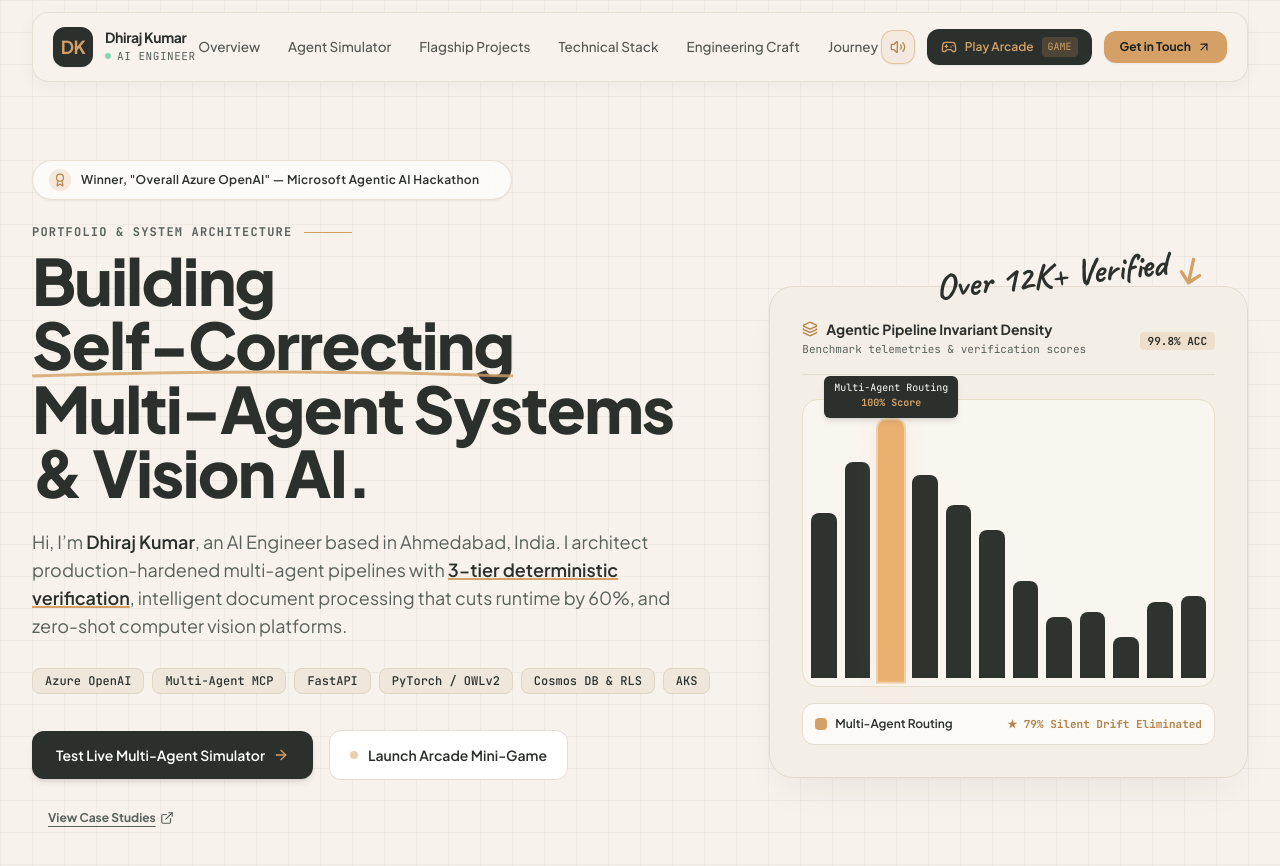
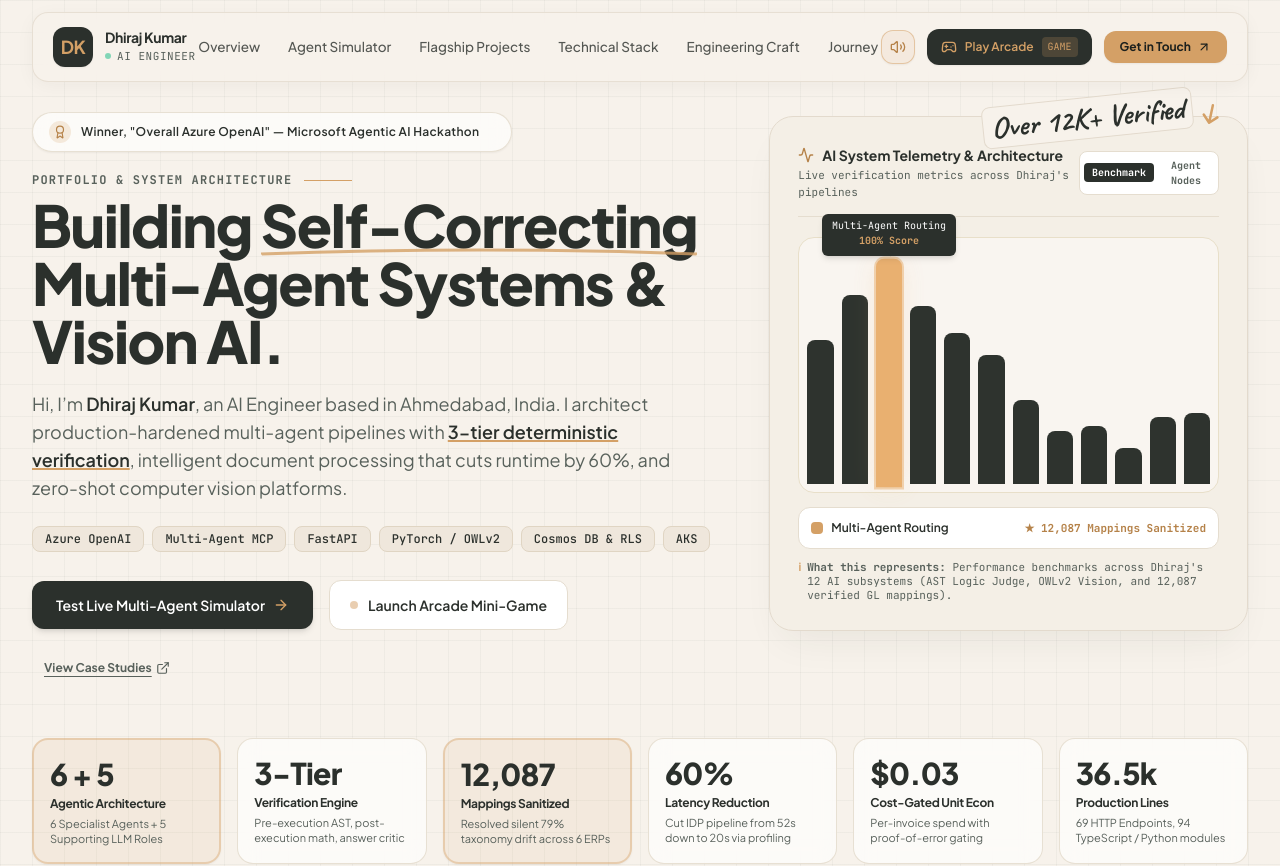
Before and after one commit to iron-man-avenger/dhiraj-portfolio, a React (Vite) app: page / in a window 1280 px wide. Shown: the top 866 px of the page. Built offline with nearby package versions, Linux system fonts and the light colour scheme.

Commit message:
feat: align hero card to top, eliminate empty space, and add clear telemetry explanation & dual-mode toggle

```diff
--- a/src/components/Hero.tsx
+++ b/src/components/Hero.tsx
@@ -4,7 +4,7 @@ import {
   Award,
   ArrowRight,
   ExternalLink,
-  Layers
+  Activity
 } from 'lucide-react';
 import { personalInfo, headlineMetrics, signatureChartData } from '../data/portfolioData';
 import { sounds } from '../utils/soundEffects';
@@ -15,21 +15,37 @@ interface HeroProps {
 
 export const Hero: React.FC<HeroProps> = ({ onOpenArcade }) => {
   const [activeBar, setActiveBar] = useState<number | null>(2); // Default to the amber bar
+  const [viewMode, setViewMode] = useState<'chart' | 'network'>('chart');
+
+  const specialistAgents = [
+    { name: 'Accounting P&L', role: 'Variance & GL Analysis' },
+    { name: 'Sales Agent', role: 'Revenue & Covers' },
+    { name: 'Timesheet / Labor', role: 'Staff Hours & Costs' },
+    { name: 'KPI / Forecasts', role: 'Predictive Trends' },
+    { name: 'Stocktake', role: 'Multi-Tenant Postgres' },
+    { name: 'Advisory', role: 'Strategic Q&A' },
+  ];
 
   return (
-    <section id="overview" className="relative pt-32 pb-20 md:pt-40 md:pb-28 overflow-hidden bg-grid-pattern">
+    <section id="overview" className="relative pt-24 pb-16 md:pt-28 md:pb-24 overflow-hidden bg-grid-pattern">
       {/* Ambient background glows */}
-      <div className="absolute top-20 left-1/2 -translate-x-1/2 w-[700px] h-[350px] bg-amber/15 rounded-full blur-[120px] pointer-events-none -z-10" />
-      <div className="absolute top-96 right-10 w-[400px] h-[400px] bg-[#E8DFC9]/40 rounded-full blur-[90px] pointer-events-none -z-10" />
+      <div className="absolute top-16 left-1/2 -translate-x-1/2 w-[700px] h-[350px] bg-amber/15 rounded-full blur-[120px] pointer-events-none -z-10" />
+      <div className="absolute top-80 right-10 w-[400px] h-[400px] bg-[#E8DFC9]/40 rounded-full blur-[90px] pointer-events-none -z-10" />
 
       <div className="max-w-7xl mx-auto px-4 sm:px-6 lg:px-8">
 
-        {/* Top Accolade Banner */}
+        {/* Two Column Layout: Top-Aligned Grid */}
+        <div className="grid grid-cols-1 lg:grid-cols-12 gap-8 lg:gap-12 items-start">
+
+          {/* Left Column: Editorial Headline & Actions (7 cols) */}
+          <div className="lg:col-span-7 flex flex-col gap-5">
+
+            {/* Top Accolade Banner (Inside left col to keep right col perfectly aligned) */}
             <motion.div
-          initial={{ opacity: 0, y: -15 }}
+              initial={{ opacity: 0, y: -10 }}
               animate={{ opacity: 1, y: 0 }}
-          transition={{ duration: 0.6 }}
-          className="inline-flex items-center gap-2.5 px-4 py-2 rounded-full glass-card border border-[#E5DDCF] shadow-sm mb-6"
+              transition={{ duration: 0.5 }}
+              className="inline-flex items-center gap-2.5 px-4 py-2 rounded-full glass-card border border-[#E5DDCF] shadow-sm self-start"
             >
               <div className="p-1 rounded-full bg-amber/20 text-charcoal">
                 <Award className="w-3.5 h-3.5 text-amber-dark" />
@@ -40,17 +56,11 @@ export const Hero: React.FC<HeroProps> = ({ onOpenArcade }) => {
               <span className="w-1.5 h-1.5 rounded-full bg-amber animate-ping" />
             </motion.div>
 
-        {/* Two Column Layout: Hero Copy + Interactive Signature Chart */}
-        <div className="grid grid-cols-1 lg:grid-cols-12 gap-12 items-center">
-
-          {/* Left Column: Editorial Headline & Actions (7 cols) */}
-          <div className="lg:col-span-7 flex flex-col gap-6">
-
             <div className="relative">
               <motion.div
                 initial={{ opacity: 0, y: 20 }}
                 animate={{ opacity: 1, y: 0 }}
-                transition={{ duration: 0.7 }}
+                transition={{ duration: 0.6 }}
               >
                 <div className="flex items-center gap-3 mb-2">
                   <span className="font-mono text-xs uppercase tracking-widest text-charcoal-muted font-bold">
@@ -59,7 +69,7 @@ export const Hero: React.FC<HeroProps> = ({ onOpenArcade }) => {
                   <div className="h-[1px] w-12 bg-amber" />
                 </div>
 
-                <h1 className="text-4xl sm:text-6xl lg:text-[64px] font-extrabold text-charcoal tracking-tight leading-[1.08] font-sans">
+                <h1 className="text-4xl sm:text-5xl lg:text-[58px] font-extrabold text-charcoal tracking-tight leading-[1.08] font-sans">
                   Building <span className="relative inline-block text-charcoal">
                     Self-Correcting
                     <svg className="absolute -bottom-1 left-0 w-full h-3 text-amber opacity-80" viewBox="0 0 100 12" preserveAspectRatio="none">
@@ -75,7 +85,7 @@ export const Hero: React.FC<HeroProps> = ({ onOpenArcade }) => {
             <motion.p
               initial={{ opacity: 0, y: 20 }}
               animate={{ opacity: 1, y: 0 }}
-              transition={{ duration: 0.7, delay: 0.15 }}
+              transition={{ duration: 0.6, delay: 0.1 }}
               className="text-base sm:text-lg text-charcoal-muted font-normal leading-relaxed max-w-2xl"
             >
               Hi, I’m <span className="font-semibold text-charcoal">{personalInfo.name}</span>, an AI Engineer based in {personalInfo.location}. I architect production-hardened multi-agent pipelines with <span className="font-semibold text-charcoal underline decoration-amber decoration-2">3-tier deterministic verification</span>, intelligent document processing that cuts runtime by 60%, and zero-shot computer vision platforms.
@@ -85,7 +95,7 @@ export const Hero: React.FC<HeroProps> = ({ onOpenArcade }) => {
             <motion.div
               initial={{ opacity: 0, y: 15 }}
               animate={{ opacity: 1, y: 0 }}
-              transition={{ duration: 0.6, delay: 0.25 }}
+              transition={{ duration: 0.5, delay: 0.2 }}
               className="flex flex-wrap gap-2 pt-1"
             >
               {['Azure OpenAI', 'Multi-Agent MCP', 'FastAPI', 'PyTorch / OWLv2', 'Cosmos DB & RLS', 'AKS'].map((badge) => (
@@ -102,8 +112,8 @@ export const Hero: React.FC<HeroProps> = ({ onOpenArcade }) => {
             <motion.div
               initial={{ opacity: 0, y: 20 }}
               animate={{ opacity: 1, y: 0 }}
-              transition={{ duration: 0.6, delay: 0.35 }}
-              className="flex flex-wrap items-center gap-4 pt-3"
+              transition={{ duration: 0.6, delay: 0.3 }}
+              className="flex flex-wrap items-center gap-4 pt-2"
             >
               <a
                 href="#simulator"
@@ -128,7 +138,7 @@ export const Hero: React.FC<HeroProps> = ({ onOpenArcade }) => {
               <a
                 href="#projects"
                 onClick={() => sounds.playTap()}
-                className="px-4 py-3.5 text-xs font-bold text-charcoal-muted hover:text-charcoal underline underline-offset-4 transition-colors flex items-center gap-1"
+                className="px-3 py-3.5 text-xs font-bold text-charcoal-muted hover:text-charcoal underline underline-offset-4 transition-colors flex items-center gap-1"
               >
                 <span>View Case Studies</span>
                 <ExternalLink className="w-3.5 h-3.5" />
@@ -136,45 +146,71 @@ export const Hero: React.FC<HeroProps> = ({ onOpenArcade }) => {
             </motion.div>
           </div>
 
-          {/* Right Column: The Signature Interactive Bar Chart (5 cols) */}
-          <div className="lg:col-span-5 relative">
+          {/* Right Column: Flush Top-Aligned Telemetry Card (5 cols) */}
+          <div className="lg:col-span-5 relative w-full pt-1">
             <motion.div
               initial={{ opacity: 0, scale: 0.95 }}
               animate={{ opacity: 1, scale: 1 }}
-              transition={{ duration: 0.8, delay: 0.2 }}
-              className="relative p-6 sm:p-8 rounded-3xl bg-[#F4EFE6] border border-[#E3DACD] shadow-elevated"
+              transition={{ duration: 0.6, delay: 0.15 }}
+              className="relative p-6 sm:p-7 rounded-3xl bg-[#F4EFE6] border border-[#E3DACD] shadow-elevated"
             >
-              {/* Reference-echoed handwritten note */}
-              <div className="absolute -top-6 right-6 sm:-top-8 sm:right-10 flex items-center gap-2 z-20">
-                <span className="handwriting text-3xl sm:text-4xl text-charcoal font-bold transform -rotate-6 select-none">
+              {/* Handwritten Note positioned snugly on top corner */}
+              <div className="absolute -top-5 right-6 flex items-center gap-1.5 z-20 pointer-events-none">
+                <span className="handwriting text-2xl sm:text-3xl text-charcoal font-bold transform -rotate-6 select-none bg-[#F7F2EB] px-2 py-0.5 rounded-lg border border-[#E3DACD]">
                   Over 12K+ Verified
                 </span>
-                <svg className="w-8 h-8 text-amber transform rotate-12 -translate-y-1" fill="none" viewBox="0 0 24 24" stroke="currentColor">
+                <svg className="w-6 h-6 text-amber transform rotate-12 -translate-y-1" fill="none" viewBox="0 0 24 24" stroke="currentColor">
                   <path strokeLinecap="round" strokeLinejoin="round" strokeWidth="2.5" d="M19 14l-7 7m0 0l-7-7m7 7V3" />
                 </svg>
               </div>
 
-              {/* Chart Header */}
-              <div className="flex items-center justify-between border-b border-[#E5DDCF] pb-4 mb-6">
+              {/* Card Header with View Switcher */}
+              <div className="flex items-center justify-between border-b border-[#E5DDCF] pb-4 mb-5">
                 <div>
                   <h3 className="font-bold text-charcoal text-sm font-sans flex items-center gap-2">
-                    <Layers className="w-4 h-4 text-amber-dark" />
-                    Agentic Pipeline Invariant Density
+                    <Activity className="w-4 h-4 text-amber-dark" />
+                    AI System Telemetry & Architecture
                   </h3>
                   <p className="text-[11px] font-mono text-charcoal-muted mt-0.5">
-                    Benchmark telemetries & verification scores
+                    Live verification metrics across Dhiraj's pipelines
                   </p>
                 </div>
-                <div className="text-right">
-                  <span className="text-[11px] font-mono font-bold px-2 py-0.5 rounded bg-amber/20 text-charcoal">
-                    99.8% ACC
-                  </span>
+
+                {/* View Switcher: Chart vs Agent Topology */}
+                <div className="flex items-center gap-1 p-1 bg-white rounded-lg border border-[#E5DDCF]">
+                  <button
+                    onClick={() => {
+                      sounds.playTap();
+                      setViewMode('chart');
+                    }}
+                    className={`px-2 py-0.5 rounded text-[10px] font-mono font-bold transition-all ${
+                      viewMode === 'chart'
+                        ? 'bg-charcoal text-white'
+                        : 'text-charcoal-muted hover:text-charcoal'
+                    }`}
+                  >
+                    Benchmark
+                  </button>
+                  <button
+                    onClick={() => {
+                      sounds.playTap();
+                      setViewMode('network');
+                    }}
+                    className={`px-2 py-0.5 rounded text-[10px] font-mono font-bold transition-all ${
+                      viewMode === 'network'
+                        ? 'bg-amber text-charcoal-deep'
+                        : 'text-charcoal-muted hover:text-charcoal'
+                    }`}
+                  >
+                    Agent Nodes
+                  </button>
                 </div>
               </div>
 
-              {/* The Visual Bar Chart (Directly inspired by user reference image) */}
-              <div className="h-64 sm:h-72 w-full flex items-end justify-between gap-1.5 sm:gap-2 px-2 pb-2 pt-6 bg-[#FAF7F2]/80 rounded-2xl border border-[#E8DFC9] relative">
-
+              {/* VIEW 1: Benchmark Bar Chart (Directly inspired by reference image) */}
+              {viewMode === 'chart' ? (
+                <div>
+                  <div className="h-60 sm:h-64 w-full flex items-end justify-between gap-1.5 sm:gap-2 px-2 pb-2 pt-6 bg-[#FAF7F2]/90 rounded-2xl border border-[#E8DFC9] relative">
                     {signatureChartData.map((bar, idx) => {
                       const isAmber = bar.isAccent;
                       const isHovered = activeBar === idx;
@@ -201,7 +237,7 @@ export const Hero: React.FC<HeroProps> = ({ onOpenArcade }) => {
                           <motion.div
                             initial={{ height: 0 }}
                             animate={{ height: bar.height }}
-                        transition={{ duration: 0.8, delay: idx * 0.05, ease: "easeOut" }}
+                            transition={{ duration: 0.8, delay: idx * 0.04, ease: "easeOut" }}
                             className={`w-full rounded-t-lg transition-all duration-300 ${
                               isAmber
                                 ? 'bg-[#D4A066] shadow-glow-amber ring-2 ring-amber/50'
@@ -214,7 +250,7 @@ export const Hero: React.FC<HeroProps> = ({ onOpenArcade }) => {
                   </div>
 
                   {/* Dynamic Legend / Inspection Card */}
-              <div className="mt-4 p-3 rounded-xl bg-white/70 border border-[#E5DDCF] flex items-center justify-between text-xs">
+                  <div className="mt-3.5 p-3 rounded-xl bg-white border border-[#E5DDCF] flex items-center justify-between text-xs">
                     <div className="flex items-center gap-2">
                       <div className={`w-3 h-3 rounded ${activeBar === 2 ? 'bg-amber' : 'bg-charcoal'}`} />
                       <span className="font-semibold text-charcoal">
@@ -223,12 +259,48 @@ export const Hero: React.FC<HeroProps> = ({ onOpenArcade }) => {
                     </div>
                     <div className="font-mono text-charcoal-muted text-[11px]">
                       {activeBar === 2 ? (
-                    <span className="text-amber-dark font-bold">★ 79% Silent Drift Eliminated</span>
+                        <span className="text-amber-dark font-bold">★ 12,087 Mappings Sanitized</span>
                       ) : (
-                    <span>Status: Deterministic Proof Passed</span>
+                        <span>Verified Invariant Pass</span>
                       )}
                     </div>
                   </div>
+                </div>
+              ) : (
+                /* VIEW 2: Interactive 6-Agent Topology Network */
+                <div className="p-4 bg-[#FAF7F2] rounded-2xl border border-[#E8DFC9] flex flex-col gap-3">
+                  <div className="flex items-center justify-between text-[11px] font-mono pb-2 border-b border-[#E5DDCF]">
+                    <span className="text-charcoal-muted font-bold">MCP ROUTER TOPOLOGY</span>
+                    <span className="text-emerald-700 bg-emerald-100 px-2 py-0.5 rounded font-bold">6 SPECIALISTS ACTIVE</span>
+                  </div>
+
+                  <div className="grid grid-cols-2 gap-2">
+                    {specialistAgents.map((agent, aIdx) => (
+                      <div
+                        key={aIdx}
+                        className="p-2.5 rounded-xl bg-white border border-[#E5DDCF] hover:border-amber transition-colors"
+                      >
+                        <div className="flex items-center gap-1.5">
+                          <div className="w-1.5 h-1.5 rounded-full bg-amber" />
+                          <span className="text-xs font-bold text-charcoal truncate">{agent.name}</span>
+                        </div>
+                        <span className="text-[10px] font-mono text-charcoal-muted block mt-0.5">{agent.role}</span>
+                      </div>
+                    ))}
+                  </div>
+
+                  <div className="p-2.5 rounded-xl bg-charcoal text-white text-[11px] font-mono flex items-center justify-between">
+                    <span>Protocol: Model Context Protocol (MCP)</span>
+                    <span className="text-amber">JWT Auth ✓</span>
+                  </div>
+                </div>
+              )}
+
+              {/* Explanatory Caption answering "What does this represent?" */}
+              <p className="text-[11px] text-charcoal-muted mt-3 font-mono leading-tight flex items-start gap-1.5">
+                <span className="text-amber font-bold">ℹ</span>
+                <span><strong>What this represents:</strong> Performance benchmarks across Dhiraj's 12 AI subsystems (AST Logic Judge, OWLv2 Vision, and 12,087 verified GL mappings).</span>
+              </p>
 
             </motion.div>
           </div>
@@ -238,8 +310,8 @@ export const Hero: React.FC<HeroProps> = ({ onOpenArcade }) => {
         <motion.div
           initial={{ opacity: 0, y: 30 }}
           animate={{ opacity: 1, y: 0 }}
-          transition={{ duration: 0.8, delay: 0.45 }}
-          className="mt-16 grid grid-cols-2 md:grid-cols-3 lg:grid-cols-6 gap-4"
+          transition={{ duration: 0.8, delay: 0.4 }}
+          className="mt-12 grid grid-cols-2 md:grid-cols-3 lg:grid-cols-6 gap-4"
         >
           {headlineMetrics.map((metric, idx) => (
             <div
```
Lines whose indentation alone changed are shown as unchanged.
